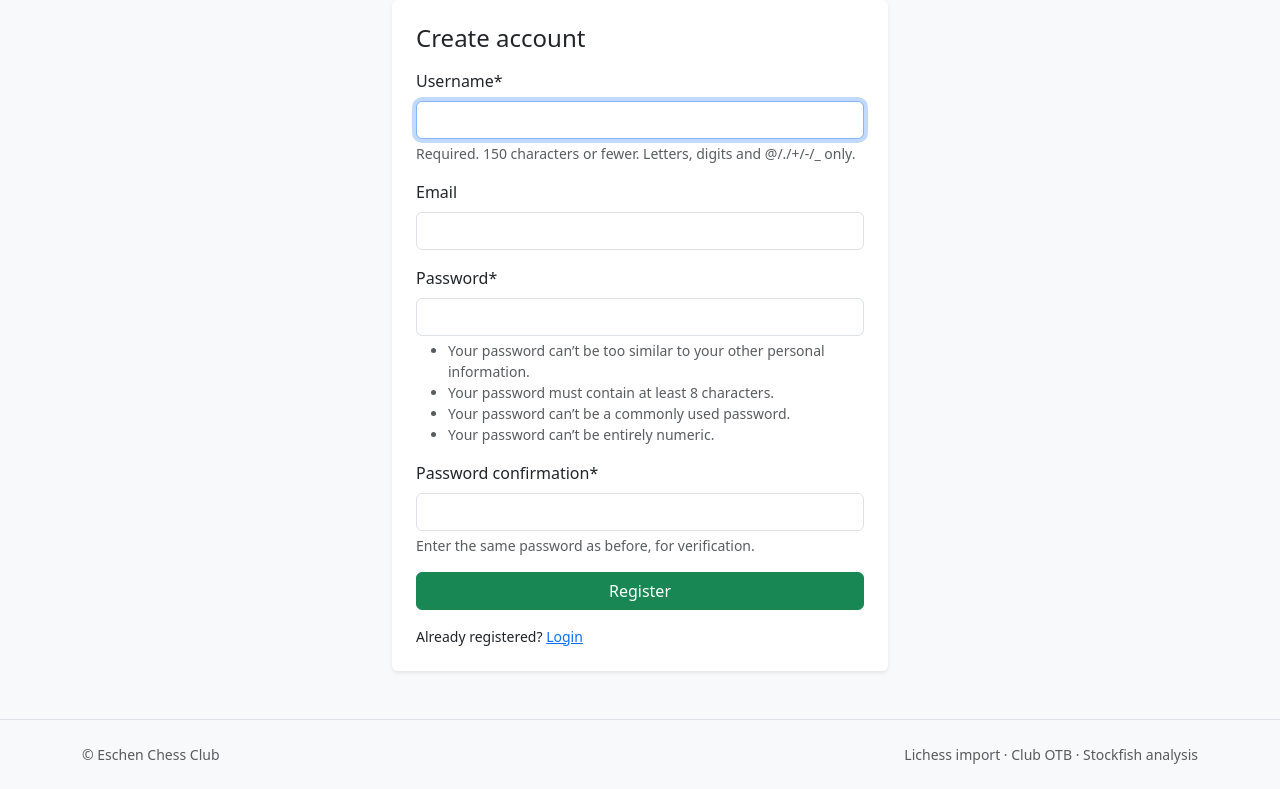
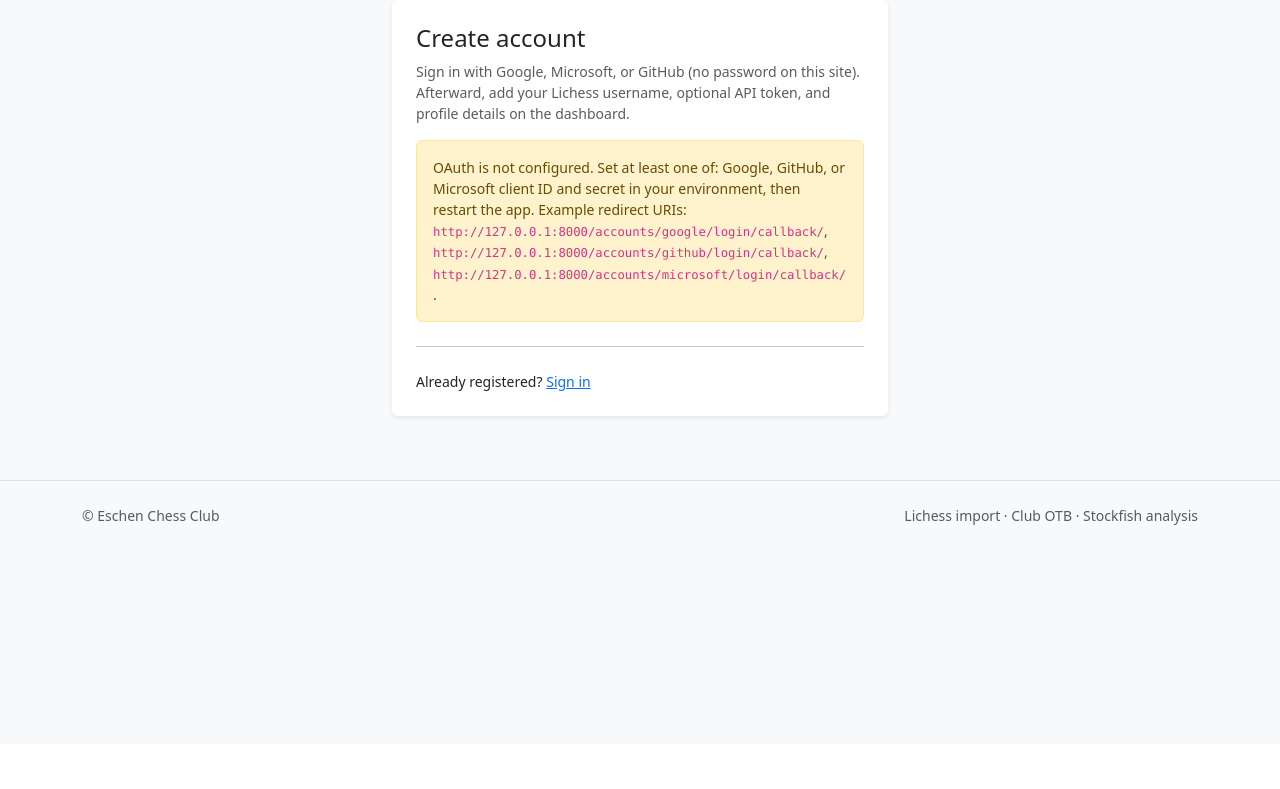
Before and after one commit to Amani-ojo/-Chess-Club, a Django app: page /register/ in a window 1280 px wide. Shown: the part 56-845 px from the top of the page. After the commit the page ends 581 px from the top, so only its background shows below. Run offline with Django 5.2, Linux system fonts and the light colour scheme; parts of the project's set-up code (start-up, migrations or seed data) failed here and were passed over; some libraries are stand-ins or nearby versions.

Commit message:
OAuth sign-in: django-allauth (Google, GitHub, Microsoft), OAuth-first register
Co-authored-by: Cursor <cursoragent@cursor.com>

```diff
--- a/chess_club/urls.py
+++ b/chess_club/urls.py
@@ -12,6 +12,7 @@ from drf_spectacular.views import SpectacularAPIView, SpectacularSwaggerView
 
 urlpatterns = [
     path('admin/', admin.site.urls),
+    path('accounts/', include('allauth.urls')),
     path('', include('club.urls')),
     path('ai/', include('ai_pipeline.urls')),
     path('api/schema/', SpectacularAPIView.as_view(), name='api-schema'),
--- /dev/null
+++ b/club/adapters.py
@@ -0,0 +1,44 @@
+"""django-allauth hooks: stable usernames from email + club profile rows."""
+
+from __future__ import annotations
+
+import re
+
+from allauth.socialaccount.adapter import DefaultSocialAccountAdapter
+from django.contrib.auth import get_user_model
+
+
+def _slug_from_email(email: str) -> str:
+    local = (email.split('@')[0] if '@' in email else email).strip()
+    local = re.sub(r'[^a-zA-Z0-9_]+', '_', local).strip('_') or 'player'
+    return local[:30]
+
+
+class ClubSocialAccountAdapter(DefaultSocialAccountAdapter):
+    """Prefer readable usernames; ensure Member + UserProfile exist after OAuth signup."""
+
+    def populate_user(self, request, sociallogin, data):
+        user = super().populate_user(request, sociallogin, data)
+        email = (user.email or data.get('email') or '').strip()
+        if email:
+            user.email = email
+        if email and not user.username:
+            User = get_user_model()
+            base = _slug_from_email(email)
+            candidate = base
+            n = 1
+            while User.objects.filter(username=candidate).exists():
+                suffix = f'_{n}'
+                candidate = f'{base[: max(1, 30 - len(suffix))]}{suffix}'
+                n += 1
+            user.username = candidate
+        return user
+
+    def save_user(self, request, sociallogin, form=None):
+        user = super().save_user(request, sociallogin, form)
+        from club.member_utils import sync_member_with_user
+        from club.models import UserProfile
+
+        UserProfile.objects.get_or_create(user=user)
+        sync_member_with_user(user, '')
+        return user
--- a/club/forms.py
+++ b/club/forms.py
@@ -1,17 +1,7 @@
 from django import forms
-from django.contrib.auth.forms import UserCreationForm
-from django.contrib.auth.models import User
 from django.core.exceptions import ValidationError
 
 from .models import ContactMessage, Member, UserProfile
-
-
-class RegisterForm(UserCreationForm):
-    email = forms.EmailField(required=False)
-
-    class Meta:
-        model = User
-        fields = ('username', 'email', 'password1', 'password2')
 
 
 class UserProfileForm(forms.ModelForm):
--- a/club/views.py
+++ b/club/views.py
@@ -4,7 +4,6 @@ from datetime import timedelta
 from urllib.parse import quote
 
 from django.contrib import messages
-from django.contrib.auth import login
 from django.contrib.auth.decorators import login_required
 from django.contrib.auth.views import LoginView
 from django.db.models import Prefetch, Q
@@ -21,7 +20,7 @@ from ai_pipeline.models import Game
 from ai_pipeline.tasks import fetch_lichess_games_task
 
 from .constants import CLUB_PRIMARY_VENUE
-from .forms import ContactForm, MemberProfileForm, RegisterForm, UserProfileForm
+from .forms import ContactForm, MemberProfileForm, UserProfileForm
 from .member_utils import sync_member_with_user
 from .models import (
     Announcement,
@@ -282,20 +281,7 @@ def about_view(request):
 def register_view(request):
     if request.user.is_authenticated:
         return redirect('club:dashboard')
-    if request.method == 'POST':
-        form = RegisterForm(request.POST)
-        if form.is_valid():
-            user = form.save()
-            UserProfile.objects.get_or_create(user=user)
-            sync_member_with_user(user, '')
-            login(request, user)
-            gate = otp_session_redirect_if_needed(request)
-            if gate:
-                return gate
-            return redirect('club:dashboard')
-    else:
-        form = RegisterForm()
-    return render(request, 'registration/register.html', {'form': form})
+    return render(request, 'registration/register.html', {})
 
 
 @login_required
--- a/requirements.txt
+++ b/requirements.txt
@@ -14,3 +14,6 @@ crispy-bootstrap5
 django-otp
 qrcode
 psycopg2-binary
+django-allauth>=65.0
+PyJWT>=2.8.0
+cryptography>=42.0.0
--- /dev/null
+++ b/templates/club/includes/oauth_providers.html
@@ -0,0 +1,34 @@
+{% load socialaccount %}
+{% url 'club:dashboard' as dashboard_url %}
+{% get_providers as socialaccount_providers %}
+{% if socialaccount_providers %}
+    <div class="d-grid gap-2">
+        {% for provider in socialaccount_providers %}
+            {% if provider.id == "google" %}
+                <a class="btn btn-outline-secondary" href="{% provider_login_url provider.id next=dashboard_url %}">
+                    <i class="bi bi-google me-2" aria-hidden="true"></i>Continue with Google
+                </a>
+            {% elif provider.id == "github" %}
+                <a class="btn btn-dark" href="{% provider_login_url provider.id next=dashboard_url %}">
+                    <i class="bi bi-github me-2" aria-hidden="true"></i>Continue with GitHub
+                </a>
+            {% elif provider.id == "microsoft" %}
+                <a class="btn btn-primary" href="{% provider_login_url provider.id next=dashboard_url %}">
+                    <i class="bi bi-microsoft me-2" aria-hidden="true"></i>Continue with Microsoft
+                </a>
+            {% else %}
+                <a class="btn btn-outline-primary" href="{% provider_login_url provider.id next=dashboard_url %}">
+                    Continue with {{ provider.name }}
+                </a>
+            {% endif %}
+        {% endfor %}
+    </div>
+{% else %}
+    <div class="alert alert-warning small mb-0">
+        OAuth is not configured. Set at least one of: Google, GitHub, or Microsoft client ID and secret in your
+        environment, then restart the app. Example redirect URIs:
+        <code>http://127.0.0.1:8000/accounts/google/login/callback/</code>,
+        <code>http://127.0.0.1:8000/accounts/github/login/callback/</code>,
+        <code>http://127.0.0.1:8000/accounts/microsoft/login/callback/</code>.
+    </div>
+{% endif %}
--- a/templates/registration/login.html
+++ b/templates/registration/login.html
@@ -7,7 +7,11 @@
 <div class="container" style="max-width: 520px;">
     <div class="card border-0 shadow-sm">
         <div class="card-body p-4">
-            <h1 class="h4 mb-3">Sign in</h1>
+            <h1 class="h4 mb-2">Sign in</h1>
+            <p class="small text-muted mb-3">Use Google, Microsoft, or GitHub, or your club username and password.</p>
+            {% include "club/includes/oauth_providers.html" %}
+            <hr class="my-4">
+            <p class="small text-muted mb-2">Username and password</p>
             <form method="post">
                 {% csrf_token %}
                 {{ form|crispy }}
--- a/templates/registration/register.html
+++ b/templates/registration/register.html
@@ -1,5 +1,4 @@
 {% extends "base.html" %}
-{% load crispy_forms_tags %}
 
 {% block title %}Register{% endblock %}
 
@@ -7,13 +6,14 @@
 <div class="container" style="max-width: 520px;">
     <div class="card border-0 shadow-sm">
         <div class="card-body p-4">
-            <h1 class="h4 mb-3">Create account</h1>
-            <form method="post">
-                {% csrf_token %}
-                {{ form|crispy }}
-                <button type="submit" class="btn btn-success w-100">Register</button>
-            </form>
-            <p class="small mt-3 mb-0">Already registered? <a href="{% url 'club:login' %}">Login</a></p>
+            <h1 class="h4 mb-2">Create account</h1>
+            <p class="small text-muted mb-3">
+                Sign in with Google, Microsoft, or GitHub (no password on this site). Afterward, add your Lichess username,
+                optional API token, and profile details on the dashboard.
+            </p>
+            {% include "club/includes/oauth_providers.html" %}
+            <hr class="my-4">
+            <p class="small mb-0">Already registered? <a href="{% url 'club:login' %}">Sign in</a></p>
         </div>
     </div>
 </div>
```
Also changed, not shown: chess_club/settings.py (+55 -0 lines), 1 other file.
